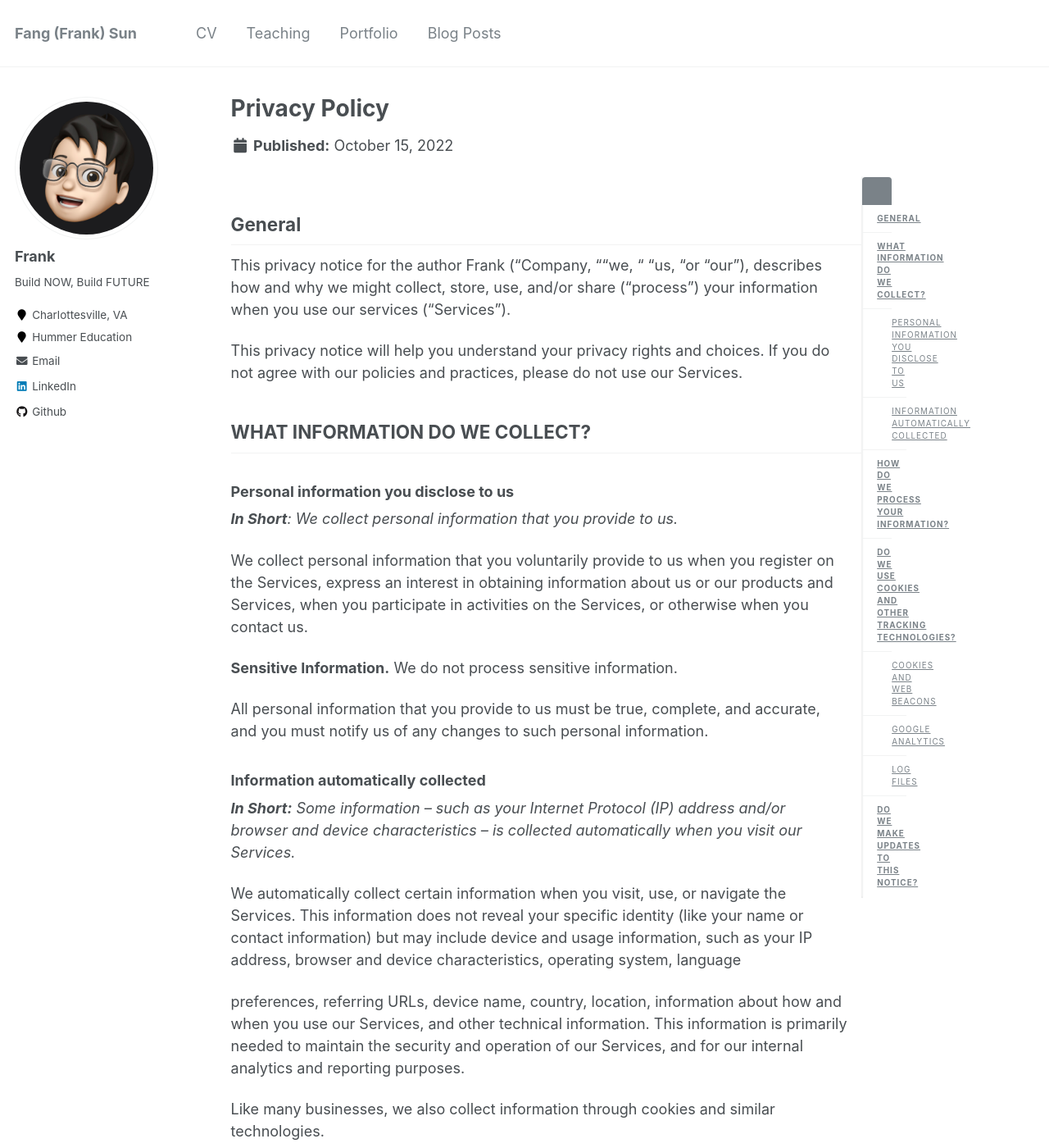
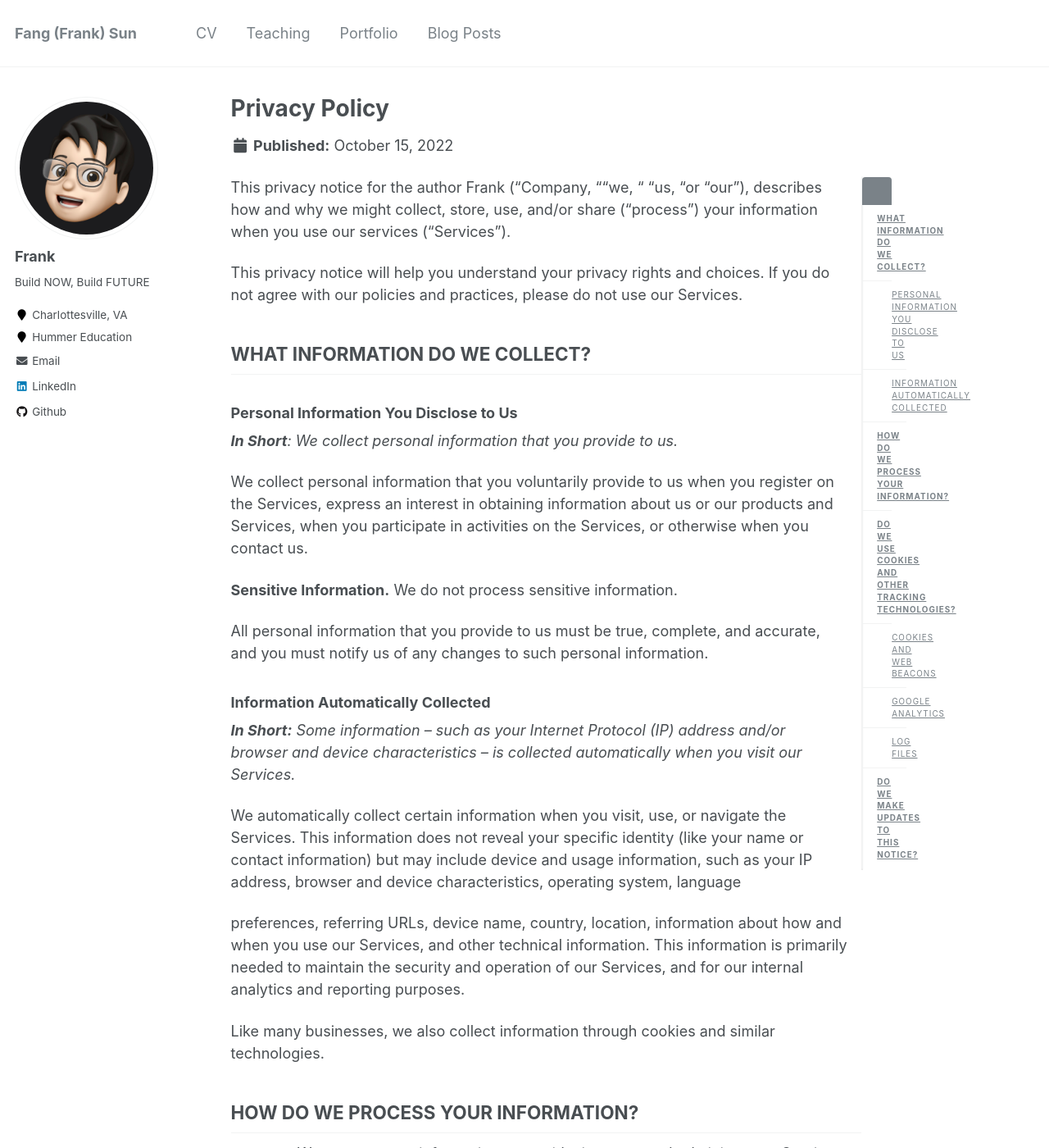
Before and after one commit to FangFrankSun/AcademicPage, a Jekyll site: the page built from _pages/privacy.md, in a window 1280 px wide and 1400 px high. Shown: the whole window at 82% size. Built offline with Jekyll 4.4.1, drawn with Linux system fonts in a browser that asks for light colours.

Commit message:
Update privacy.md

```diff
--- a/_pages/privacy.md
+++ b/_pages/privacy.md
@@ -7,15 +7,13 @@ modified: 2022-10-15
 {% include base_path %}
 {% include toc %}
 
-
-## General
 This privacy notice for the author Frank ("Company, ""we, " "us, "or "our"), describes how and why we might collect, store, use, and/or share ("process") your information when you use our services  ("Services").
 
 This privacy notice will help you understand your privacy rights and choices. If you do not agree with our policies and practices, please do not use our Services.
 
 ## WHAT INFORMATION DO WE COLLECT?
 
-### Personal information you disclose to us
+### Personal Information You Disclose to Us
 
 ***In Short**: We collect personal information that you provide to us.*
 
@@ -25,7 +23,7 @@ We collect personal information that you voluntarily provide to us when you regi
 
 All personal information that you provide to us must be true, complete, and accurate, and you must notify us of any changes to such personal information.
 
-### Information automatically collected
+### Information Automatically Collected
 
 ***In Short:** Some information -- such as your Internet Protocol  (IP) address and/or browser and device characteristics -- is collected automatically when you visit our Services.*
 
```
